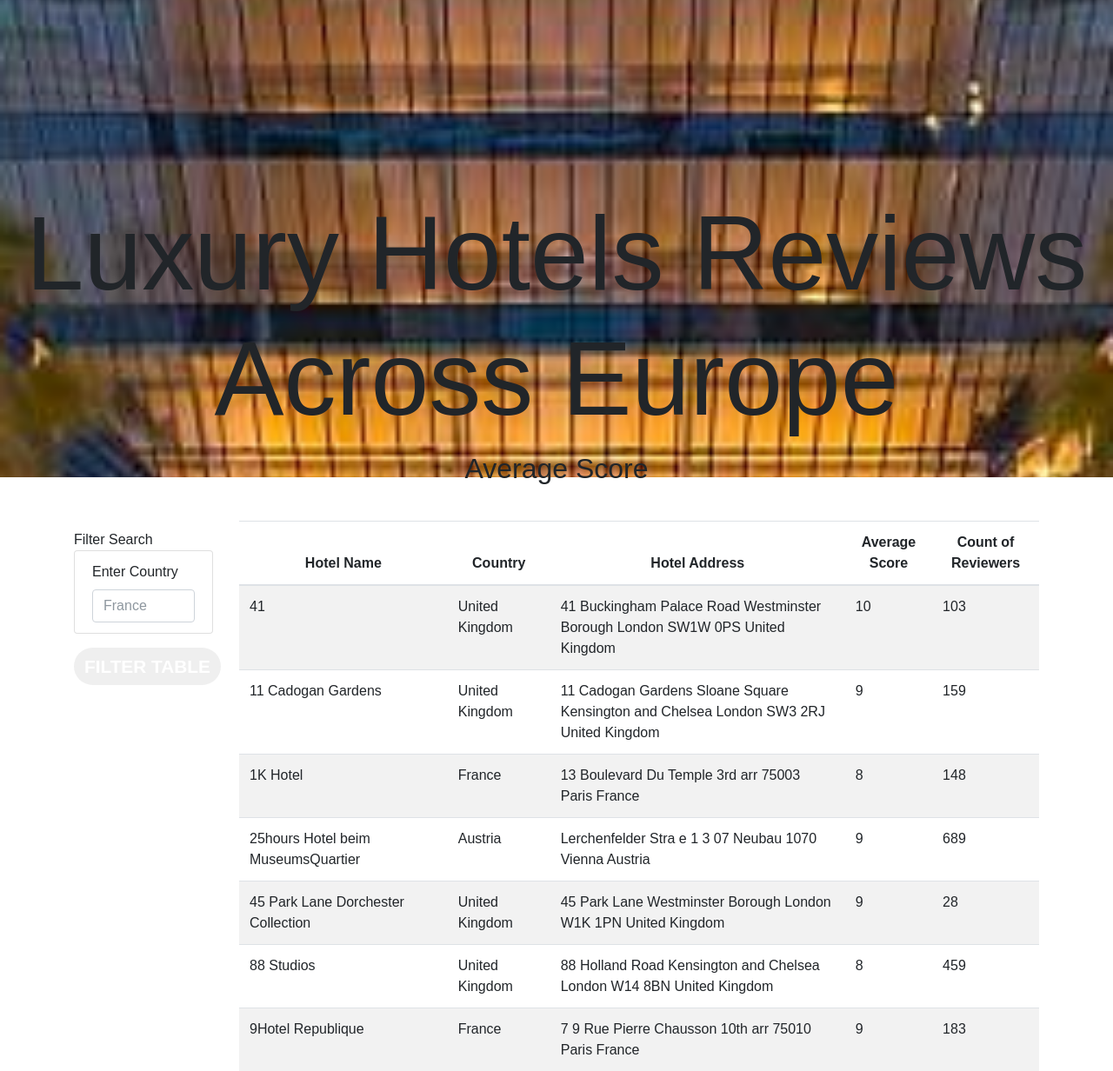
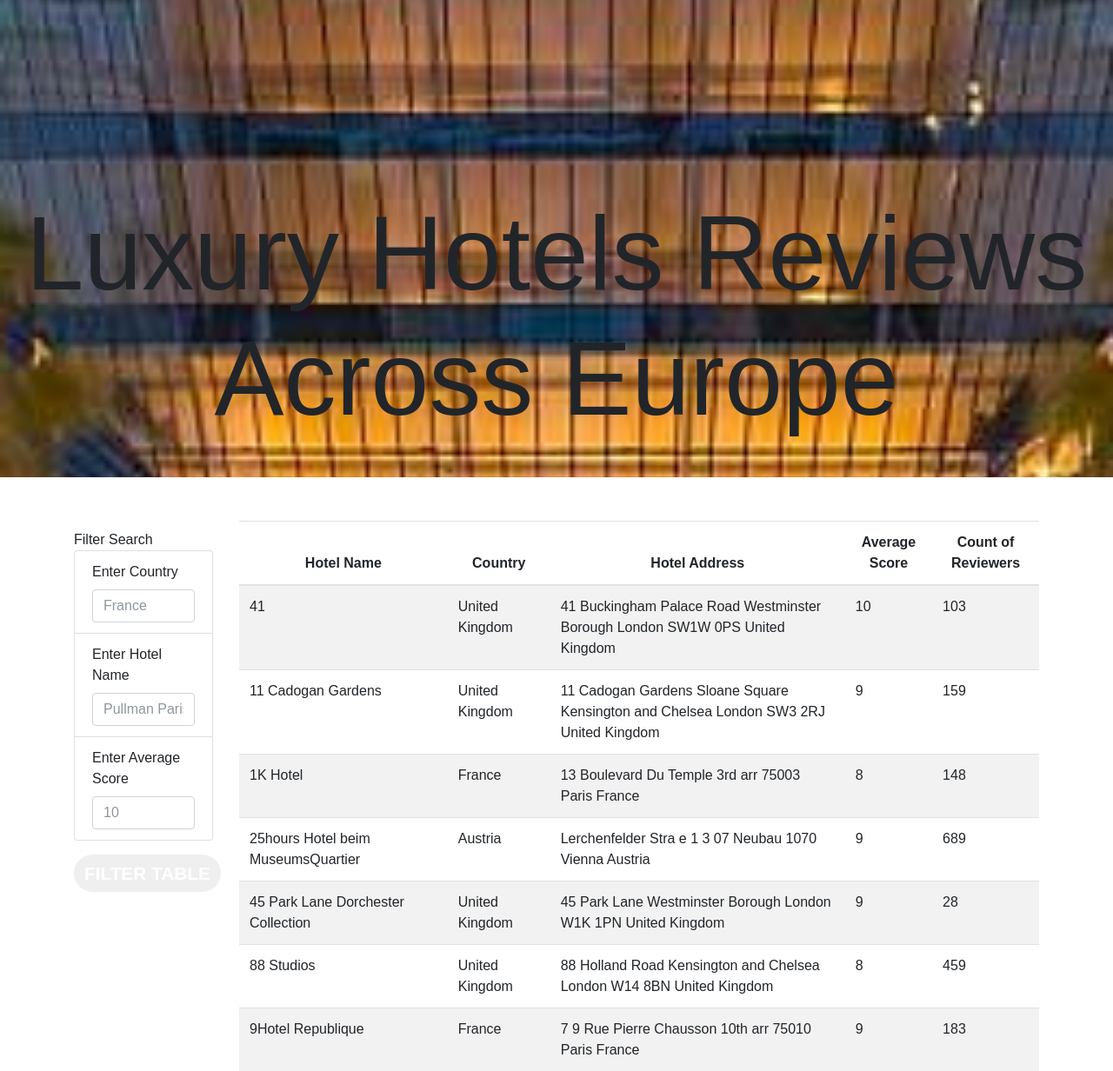
Before and after one commit to laurybenoit/Team-Hotel, a Flask app: page /reviewstatus in a window 1280 px wide. Shown: the part 131-1363 px from the top of the page at 87% size. Run offline with Flask 2, Linux system fonts and the light colour scheme; some libraries are stand-ins or nearby versions.

Commit message:
part of final

```diff
--- a/application/static/js/apptry.js
+++ b/application/static/js/apptry.js
@@ -55,7 +55,7 @@ function filterTable() {
   // Loop through all of the filters and keep any data that
   // matches the filter values
   Object.entries(filters).forEach(([key, value]) => {
-    filteredData = filteredData.filter(row => row[key] === value);
+    filteredData = filteredData.filter(row => row[key] == value);
   });
 
   // Finally, rebuild the table using the filtered Data
--- a/application/templates/layout.html
+++ b/application/templates/layout.html
@@ -43,6 +43,7 @@
 
     <link rel="stylesheet" href="/static/css/app.css"/>
     <link rel="stylesheet" href="/static/css/stylez.css">
+
     <title>Hotel Review</title>
 
   </head>
--- a/application/templates/partofdash.html
+++ b/application/templates/partofdash.html
@@ -14,15 +14,10 @@
   <div class="wrapper">
     <nav class="navbar navbar-default">
       <div class="container-fluid">
-        <!-- <div class="navbar-header">
-          <a class="navbar-brand" href="index.html">luxury hotels
-          </a>
-        </div> -->
-      </div>
+  </div>
     </nav>
     <div class="hero text-center">
       <h1>Luxury Hotels Reviews Across Europe</h1>
-      <p>Average Score </p>
     </div>
     <div class="container">
       <div class="row margin-top-50">
@@ -37,6 +32,12 @@
                       <li class="filter list-group-item">
                         <label for="country">Enter Country</label>
                         <input class="form-control" id="country" type="text" placeholder="France">
+                        <li class="filter list-group-item">
+                          <label for="hotel_name">Enter Hotel Name</label>
+                          <input class="form-control" id="hotel_name" type="text" placeholder="Pullman Paris Tour Eiffel">
+                        <li class="filter list-group-item">
+                          <label for="average_score">Enter Average Score</label>
+                          <input class="form-control" id="average_score" type = "values" placeholder = "10">
                       </li>
                     </ul>
                   </div>
@@ -63,13 +64,9 @@
           </div>
         </div>
       </div>
-    <footer class="footer">
-      <span class="bottom">Luxury Hotel</span>
-    </footer>
   </div>
   <script src="https://cdnjs.cloudflare.com/ajax/libs/d3/4.11.0/d3.js"></script>
-  <script src="static/Js/data.js"></script>
-  <script src="static/Js/apptry.js"></script>
-</body>
+  <script src="static/js/data.js"></script>
+  <script src="static/js/apptry.js"></script>
 
 {% endblock %}
--- a/application/templates/team.html
+++ b/application/templates/team.html
@@ -37,7 +37,7 @@
                 <div class="col-md-auto">
                         <div class="card text-black bg-light mb-3" style="max-width: 30rem;">
                                 <div class="card-body">
-                                <img class="mx-auto rounded-circle" src="https://encrypted-tbn0.gstatic.com/images?q=tbn:ANd9GcRbRiWEGZ9DVVYkiGM8uiBZBD9XeBvj9o66SlRpsm8otUckXiS30Q" alt="April Doster" width="200" height="200">
+                                <img class="mx-auto rounded-circle" src="static/images/AD.jpg" alt="April Doster" width="200" height="200">
 
                                 <h4 class="card-title">April Doster</h4>
                                 <ul class="social-buttons">
```
Also changed, not shown: application/static/images/AD.jpg (added), application/templates/hotelreviews.html (deleted).
